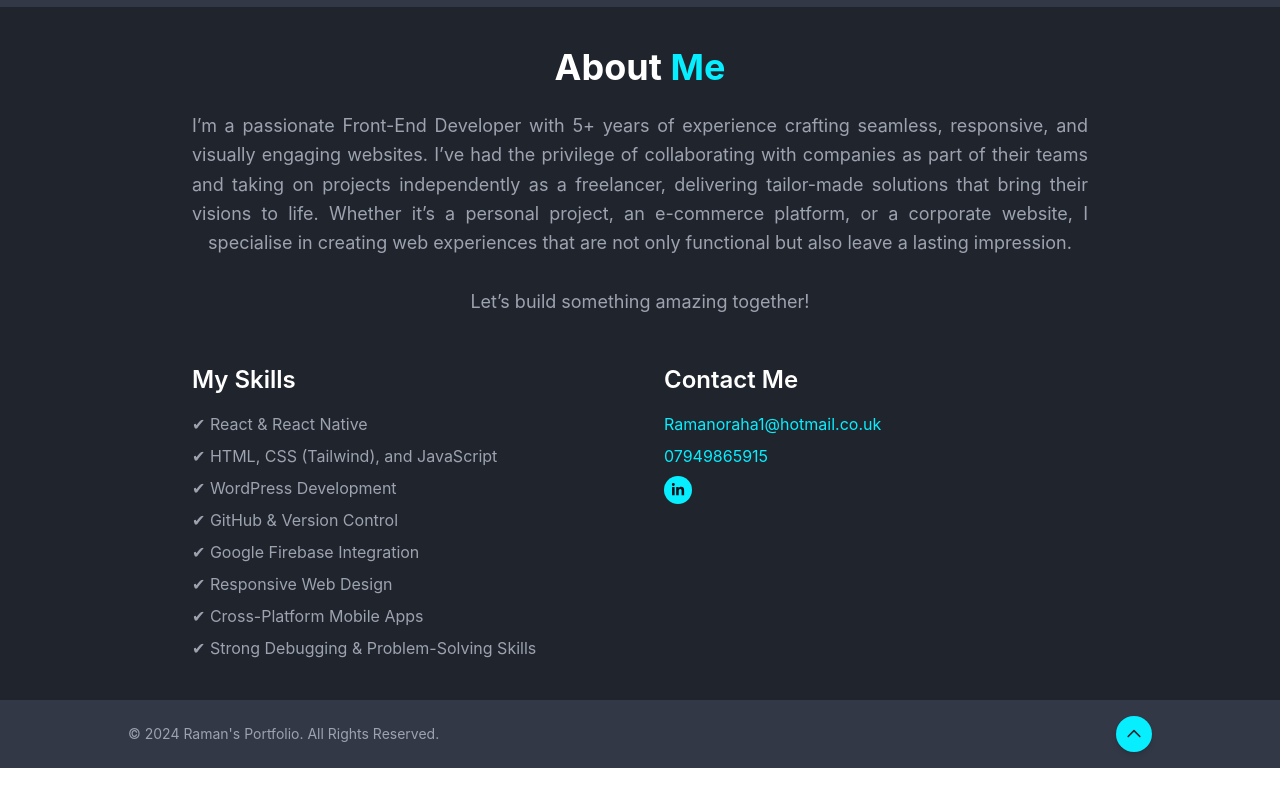
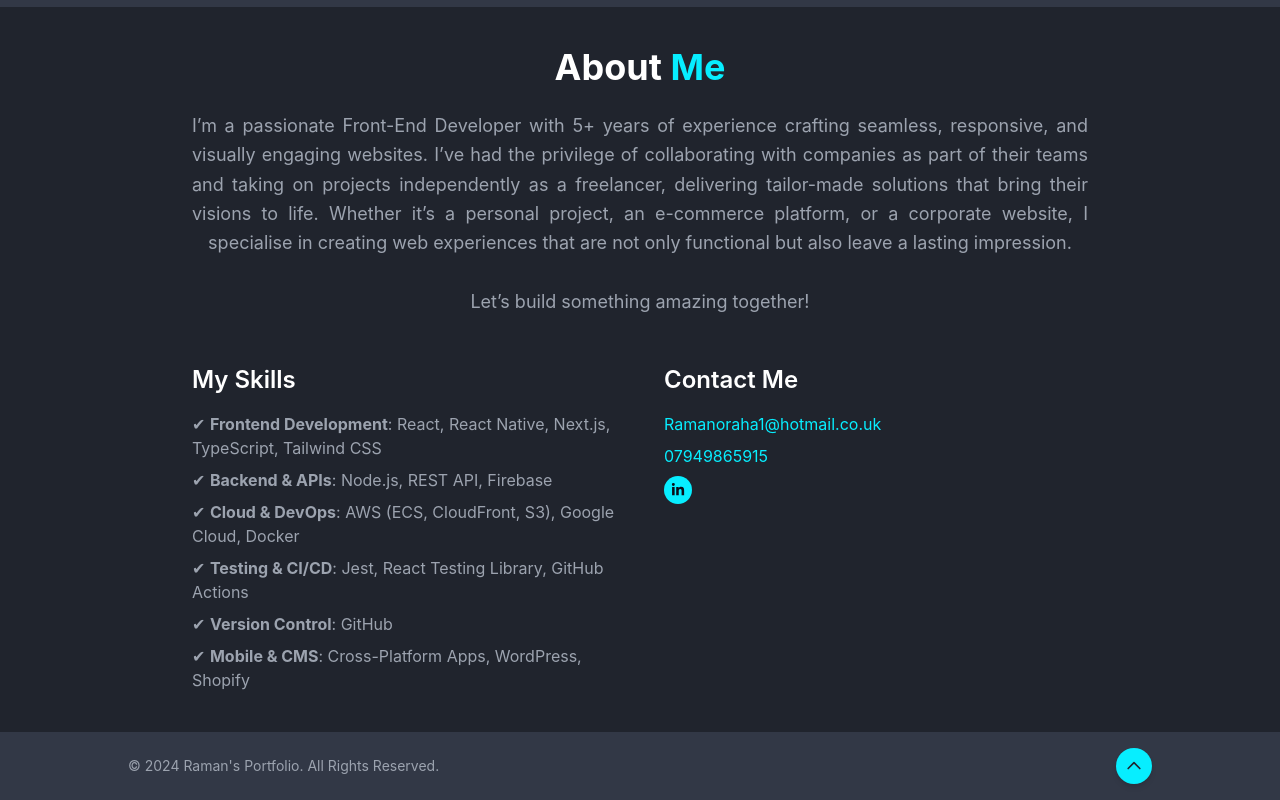
Before and after one commit to raman365/portfolio, a React (Create React App) app: page / in a window 1280 px wide. Shown: the part 1529-2329 px from the top of the page. Before the commit the page ends 2297 px from the top, so only its background shows below. Built offline with nearby package versions, Linux system fonts and the light colour scheme; the HTML template or start-up script is replaced by a standard one.

Commit message:
update 21 feb

```diff
--- a/package.json
+++ b/package.json
@@ -1,6 +1,5 @@
 {
   "name": "portfolio",
-  "homepage": "https://raman365.github.io/portfolio",
   "version": "0.1.0",
   "private": true,
   "dependencies": {
--- a/src/components/About.js
+++ b/src/components/About.js
@@ -57,11 +57,11 @@ const About = () => {
           I’m a passionate Front-End Developer with 5+ years of experience
           crafting seamless, responsive, and visually engaging websites. I’ve
           had the privilege of collaborating with companies as part of their
-          teams and taking on projects independently as a freelancer,
-          delivering tailor-made solutions that bring their visions to life.
-          Whether it’s a personal project, an e-commerce platform, or a
-          corporate website, I specialise in creating web experiences that are
-          not only functional but also leave a lasting impression. <br />
+          teams and taking on projects independently as a freelancer, delivering
+          tailor-made solutions that bring their visions to life. Whether it’s a
+          personal project, an e-commerce platform, or a corporate website, I
+          specialise in creating web experiences that are not only functional
+          but also leave a lasting impression. <br />
           <br />
           Let’s build something amazing together!
         </motion.p>
@@ -83,22 +83,32 @@ const About = () => {
         }}
       >
         {/* Skills Section */}
-        <motion.div
-          className="flex-1"
-          variants={fadeInFromLeft}
-        >
+        <motion.div className="flex-1" variants={fadeInFromLeft}>
           <h2 className="text-2xl font-semibold mb-4 text-center md:text-left">
             My Skills
           </h2>
           <ul className="text-gray-400 text-center md:text-left space-y-2">
-            <li>✔ React & React Native</li>
-            <li>✔ HTML, CSS (Tailwind), and JavaScript</li>
-            <li>✔ WordPress Development</li>
-            <li>✔ GitHub & Version Control</li>
-            <li>✔ Google Firebase Integration</li>
-            <li>✔ Responsive Web Design</li>
-            <li>✔ Cross-Platform Mobile Apps</li>
-            <li>✔ Strong Debugging & Problem-Solving Skills</li>
+            <li>
+              ✔ <strong>Frontend Development</strong>: React, React Native,
+              Next.js, TypeScript, Tailwind CSS
+            </li>
+            <li>
+              ✔ <strong>Backend & APIs</strong>: Node.js, REST API, Firebase
+            </li>
+            <li>
+              ✔ <strong>Cloud & DevOps</strong>: AWS (ECS, CloudFront, S3),
+              Google Cloud, Docker
+            </li>
+            <li>
+              ✔ <strong>Testing & CI/CD</strong>: Jest, React Testing Library,
+              GitHub Actions
+            </li>
+            <li>
+              ✔ <strong>Version Control</strong>: GitHub
+            </li>
+            <li>
+              ✔ <strong>Mobile & CMS</strong>: Cross-Platform Apps, WordPress, Shopify
+            </li>
           </ul>
         </motion.div>
 
--- a/src/components/Project.js
+++ b/src/components/Project.js
@@ -35,15 +35,56 @@ const Project = () => {
   };
 
   const projects = [
-    { src: `${cloudFrontURL}bcg.png`, label: "Digital Card Generator", href: "https://raman365.github.io/digital-business-card" },
-    { src: `${cloudFrontURL}dashboard.png`, label: "Dashboard Template", href: "https://raman365.github.io/mydashboard" },
-    { src: `${cloudFrontURL}skipspace.png`, label: "Skipspace", href: "https://skipspace-v2.netlify.app" },
-    { src: `${cloudFrontURL}gallery.png`, label: "Custom Gallery Feature", href: "https://raman365.github.io/gallery" },
-    { src: `${cloudFrontURL}skipspace-app.png`, label: "Skipspace App", href: "https://www.skipspace.co.uk/the-app" },
-    { src: `${cloudFrontURL}en-route.png`, label: "En-Route", href: "https://en-route.com" },
-    { src: `${cloudFrontURL}pokemon-api.png`, label: "Pokemon Api Fetch", href: "https://pokeapi-build-test.netlify.app" },
-    { src: `${cloudFrontURL}shootthemoon.png`, label: "Shoot The Moon", href: "https://www.shootthemoon.co.uk" },
-    { src: `${cloudFrontURL}biotell.png`, label: "Biotell", href: "https://biotell.com" },
+    {
+      src: `${cloudFrontURL}bcg.png`,
+      label: "Digital Card Generator",
+      href: "https://raman365.github.io/digital-business-card",
+    },
+    {
+      src: `${cloudFrontURL}pdg.png`,
+      label: "AI Product Description Generator",
+      href: "https://product-description-generator-ptahahq9w-raman-orahas-projects.vercel.app",
+    },
+    {
+      src: `${cloudFrontURL}dashboard.png`,
+      label: "Dashboard Template",
+      href: "https://raman365.github.io/mydashboard",
+    },
+    {
+      src: `${cloudFrontURL}skipspace.png`,
+      label: "Skipspace",
+      href: "https://skipspace-v2.netlify.app",
+    },
+    {
+      src: `${cloudFrontURL}gallery.png`,
+      label: "Custom Gallery Feature",
+      href: "https://raman365.github.io/gallery",
+    },
+    {
+      src: `${cloudFrontURL}skipspace-app.png`,
+      label: "Skipspace App",
+      href: "https://www.skipspace.co.uk/the-app",
+    },
+    {
+      src: `${cloudFrontURL}en-route.png`,
+      label: "En-Route",
+      href: "https://en-route.com",
+    },
+    {
+      src: `${cloudFrontURL}pokemon-api.png`,
+      label: "Pokemon Api Fetch",
+      href: "https://pokeapi-build-test.netlify.app",
+    },
+    {
+      src: `${cloudFrontURL}shootthemoon.png`,
+      label: "Shoot The Moon",
+      href: "https://www.shootthemoon.co.uk",
+    },
+    {
+      src: `${cloudFrontURL}biotell.png`,
+      label: "Biotell",
+      href: "https://biotell.com",
+    },
   ];
 
   const initialProjects = projects.slice(0, 6);
@@ -89,7 +130,9 @@ const Project = () => {
               />
               <div className="absolute inset-0 bg-gradient-to-b from-transparent to-[#00838e] opacity-0 group-hover:opacity-100 transition-opacity duration-300">
                 <div className="flex items-center justify-center h-full">
-                  <p className="text-white text-xl font-bold">{project.label}</p>
+                  <p className="text-white text-xl text-center font-bold">
+                    {project.label}
+                  </p>
                 </div>
               </div>
             </a>
@@ -113,7 +156,9 @@ const Project = () => {
                 />
                 <div className="absolute inset-0 bg-gradient-to-b from-transparent to-[#00838e] opacity-0 group-hover:opacity-100 transition-opacity duration-300">
                   <div className="flex items-center justify-center h-full">
-                    <p className="text-white text-xl font-bold">{project.label}</p>
+                    <p className="text-white text-center text-xl font-bold">
+                      {project.label}
+                    </p>
                   </div>
                 </div>
               </a>
```
Also changed, not shown: dockerarmfile.txt (added), 2 other files (tests, documents, lock files or other folders).
